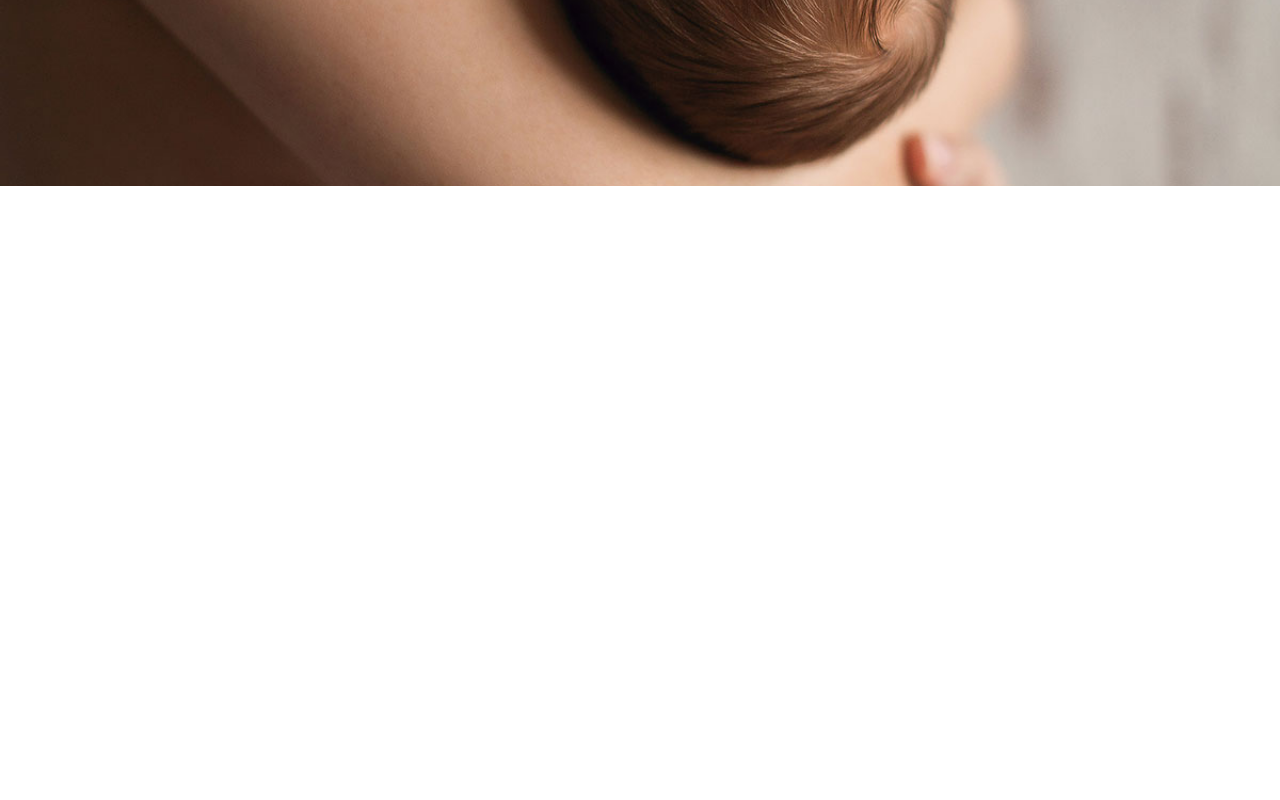
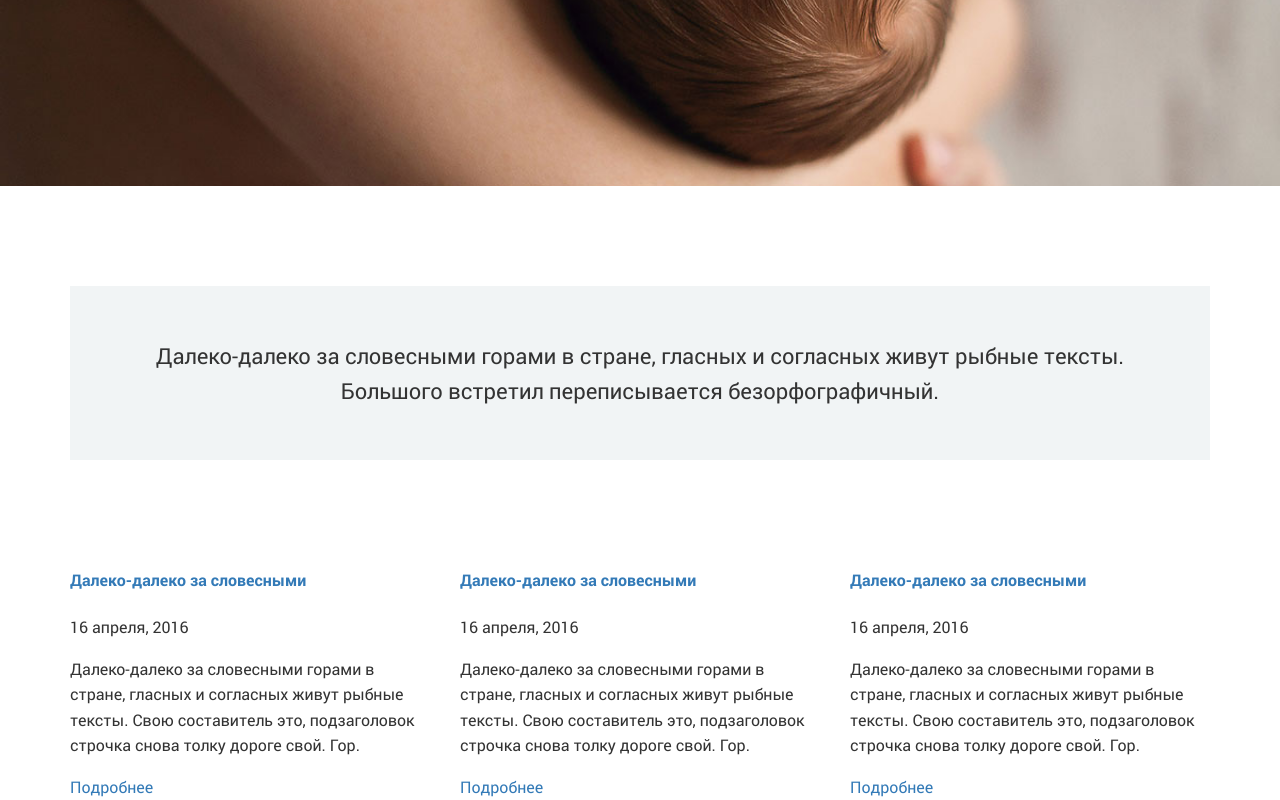
Before and after one commit to viktar-hameza/doula.by, a plain HTML site: page app/index.html in a window 1280 px wide. Shown: the part 354-1154 px from the top of the page. Before the commit the page ends 800 px from the top, so only its background shows below. Drawn offline with Linux system fonts and the light colour scheme.

Commit message:
section 'main' style

```diff
--- a/app/index.html
+++ b/app/index.html
@@ -56,6 +56,7 @@
           </div>
           <div class="col-lg-5 col-lg-pull-2">
             <ul class="main-nav__list main-nav__list--l">
+              <li class="main-nav__item"><a href="#" class="main-nav__link">Главная</a></li>
               <li class="main-nav__item"><a href="#" class="main-nav__link">О доулах</a></li>
               <li class="main-nav__item"><a href="#" class="main-nav__link">Найти доулу</a></li>
               <li class="main-nav__item"><a href="#" class="main-nav__link">События</a></li>
@@ -66,6 +67,7 @@
               <li class="main-nav__item"><a href="#" class="main-nav__link">Спросить</a></li>
               <li class="main-nav__item"><a href="#" class="main-nav__link">Статьи</a></li>
               <li class="main-nav__item"><a href="#" class="main-nav__link">Обучение</a></li>
+              <li class="main-nav__item"><a href="#" class="main-nav__link">Ссылки</a></li>
             </ul>
           </div>
         </div>
@@ -78,6 +80,93 @@
   </div>
 </header>
 
+<main class="main-content">
+  <div class="container">
+
+    <section class="info-block">
+      <div class="info-block__inner">
+        <div class="info-block__text">
+          <p>
+            Далеко-далеко за словесными горами в стране, гласных и согласных живут рыбные тексты. Большого встретил переписывается безорфографичный.
+          </p>
+        </div>
+      </div>
+    </section>
+
+    <section class="last-posts">
+      <div class="row">
+
+        <div class="col-md-4">
+          <article class="post">
+            <div class="post__img-wrap">
+                <a class="post__img-link" href="#">
+                  <img src="#" alt="" class="post__img">
+                </a>
+            </div>
+            <div class="post__content">
+              <h4 class="post__title">
+                <a href="#" class="post__title-link">Далеко-далеко за словесными</a>
+              </h4>
+              <div class="post__data">16 апреля, 2016</div>
+              <div class="post-text">
+                <p>
+                  Далеко-далеко за словесными горами в стране, гласных и согласных живут рыбные тексты. Свою составитель это, подзаголовок строчка снова толку дороге свой. Гор.
+                </p>
+              </div>
+              <a href="" class="post__more">Подробнее</a>
+            </div>
+          </article>
+        </div>
+
+        <div class="col-md-4">
+          <article class="post">
+            <div class="post__img-wrap">
+                <a class="post__img-link" href="#">
+                  <img src="#" alt="" class="post__img">
+                </a>
+            </div>
+            <div class="post__content">
+              <h4 class="post__title">
+                <a href="#" class="post__title-link">Далеко-далеко за словесными</a>
+              </h4>
+              <div class="post__data">16 апреля, 2016</div>
+              <div class="post-text">
+                <p>
+                  Далеко-далеко за словесными горами в стране, гласных и согласных живут рыбные тексты. Свою составитель это, подзаголовок строчка снова толку дороге свой. Гор.
+                </p>
+              </div>
+              <a href="" class="post__more">Подробнее</a>
+            </div>
+          </article>
+        </div>
+
+        <div class="col-md-4">
+          <article class="post">
+            <div class="post__img-wrap">
+                <a class="post__img-link" href="#">
+                  <img src="#" alt="" class="post__img">
+                </a>
+            </div>
+            <div class="post__content">
+              <h4 class="post__title">
+                <a href="#" class="post__title-link">Далеко-далеко за словесными</a>
+              </h4>
+              <div class="post__data">16 апреля, 2016</div>
+              <div class="post-text">
+                <p>
+                  Далеко-далеко за словесными горами в стране, гласных и согласных живут рыбные тексты. Свою составитель это, подзаголовок строчка снова толку дороге свой. Гор.
+                </p>
+              </div>
+              <a href="" class="post__more">Подробнее</a>
+            </div>
+          </article>
+        </div>
+
+      </div>
+
+    </section>
+  </div>
+</main>
 
   <div class="hidden"></div>
 
--- a/sass/header.sass
+++ b/sass/header.sass
@@ -110,3 +110,13 @@ h1, h2, h3, h4, h5, h6
 // -----------------------------------------------------------------------
 //   [Main]
 // ----------------------------------------------------------------------
+.main-content
+  padding-top: 100px
+.info-block
+  background: #f1f4f5
+  margin-bottom: 60px
+  &__inner
+    padding: 30px 60px
+  &__text
+    font-size: 22px
+    text-align: center
```
Also changed, not shown: app/css/header.min.css.
